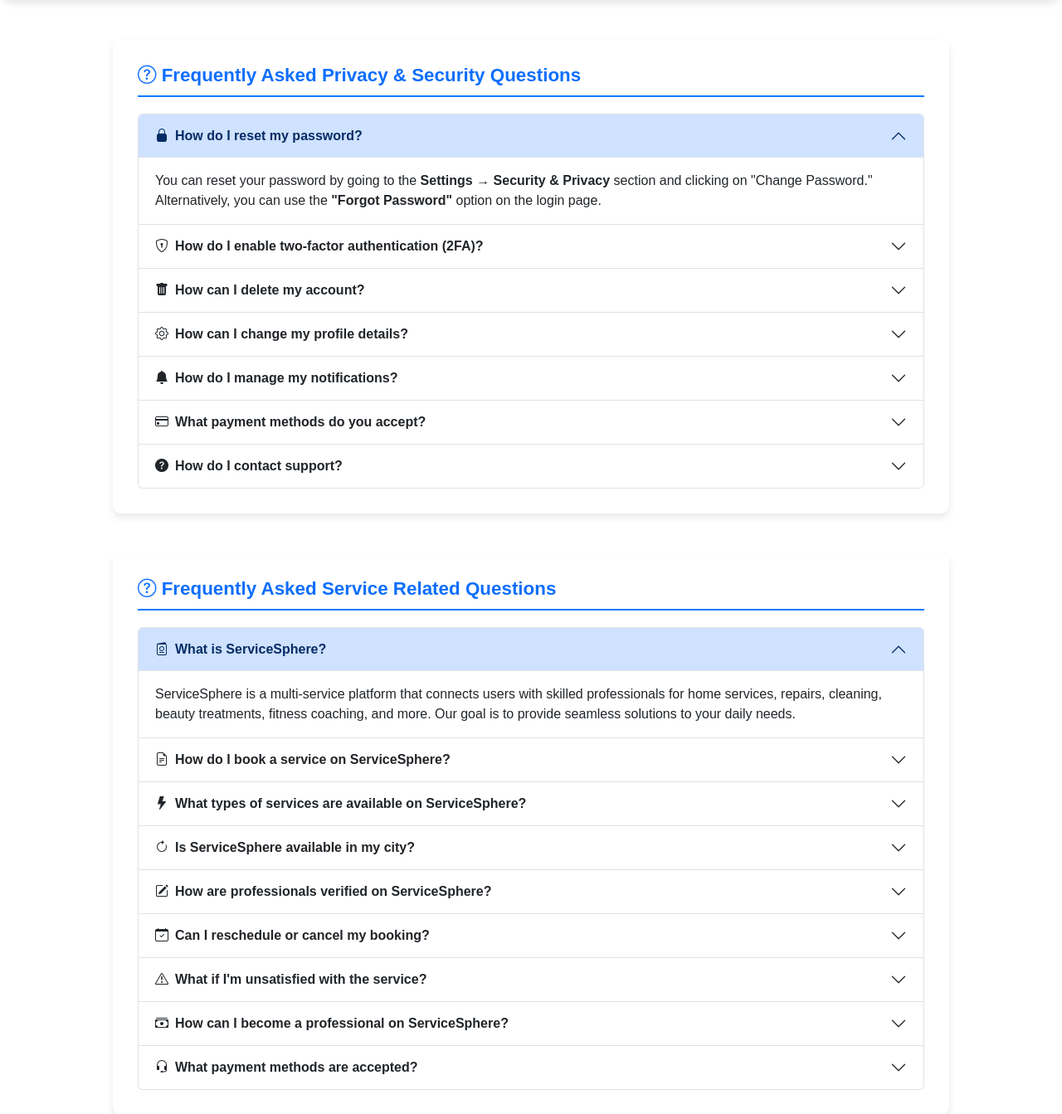
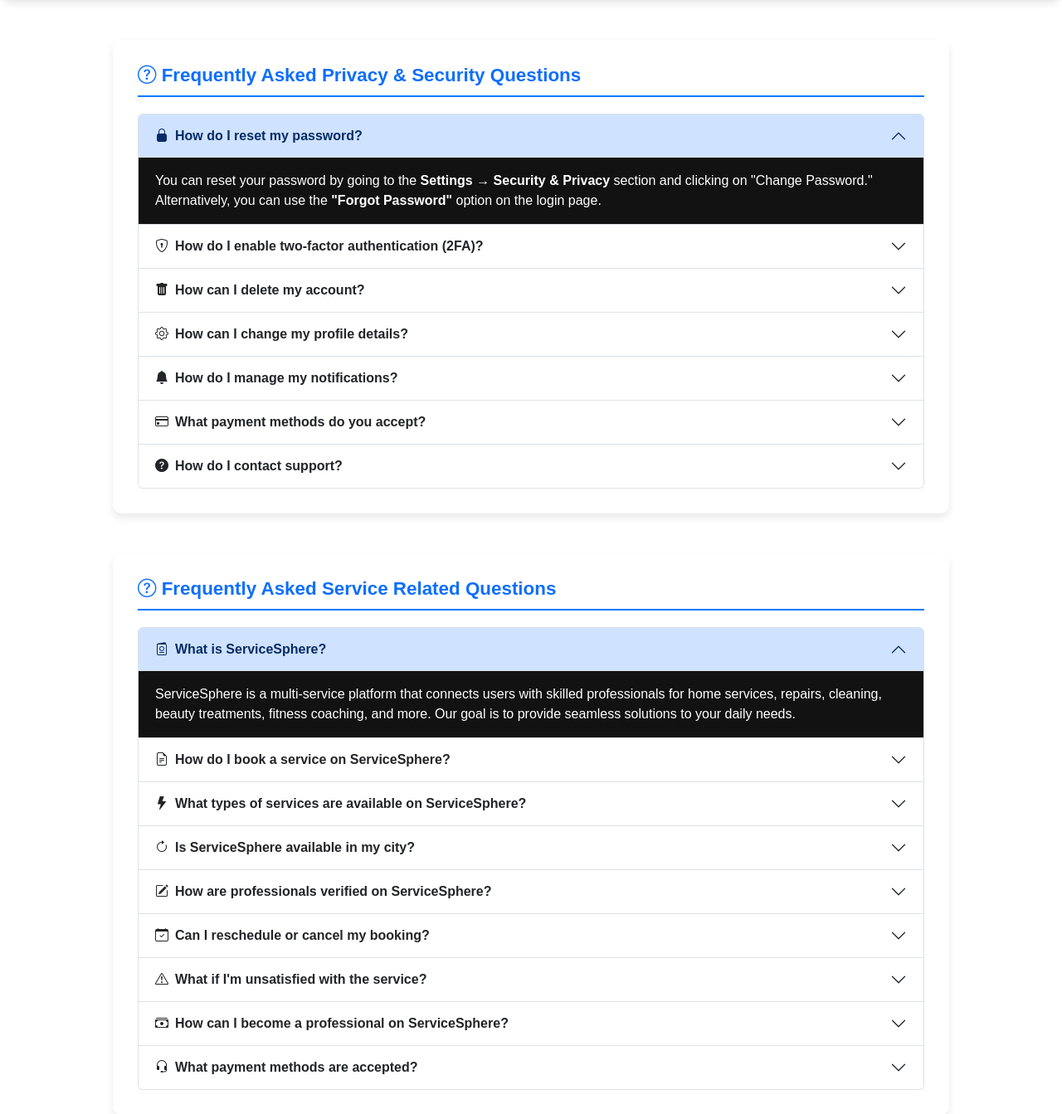
Before and after one commit to shiv1119/Team-Leveling, a Django app: page /faq/ in a window 1280 px wide. Shown: the part 75-1418 px from the top of the page at 83% size. Run offline with Django 4.2, Linux system fonts and the light colour scheme; some libraries are stand-ins or nearby versions.

Commit message:
fixed faq darkmode

```diff
--- a/user/templates/user/faq.html
+++ b/user/templates/user/faq.html
@@ -25,17 +25,17 @@
 </style>
 
 <div class="row mt-5">
-    <div class="faq-container fade-in">
+    <div class="faq-container fade-in dark-mode-card text-dark-mode">
         <h2 class="faq-header text-primary"><i class="bi bi-question-circle"></i> Frequently Asked Privacy & Security Questions</h2>
 
         <div class="accordion" id="faqAccordion">
             <div class="accordion-item">
                 <h2 class="accordion-header" id="faq1">
-                    <button class="accordion-button" type="button" data-bs-toggle="collapse" data-bs-target="#answer1">
+                    <button class="accordion-button password-instruction" type="button" data-bs-toggle="collapse" data-bs-target="#answer1">
                         <i class="bi bi-lock-fill me-2"></i> How do I reset my password?
                     </button>
                 </h2>
-                <div id="answer1" class="accordion-collapse collapse show" data-bs-parent="#faqAccordion">
+                <div id="answer1" class="accordion-collapse collapse show dark-mode" data-bs-parent="#faqAccordion">
                     <div class="accordion-body">
                         You can reset your password by going to the <strong>Settings → Security & Privacy</strong> section and clicking on "Change Password." Alternatively, you can use the <b>"Forgot Password"</b> option on the login page.
                     </div>
@@ -43,13 +43,13 @@
             </div>
 
             <!-- Question 2 -->
-            <div class="accordion-item">
+            <div class="accordion-item dark">
                 <h2 class="accordion-header" id="faq2">
-                    <button class="accordion-button collapsed" type="button" data-bs-toggle="collapse" data-bs-target="#answer2">
+                    <button class="accordion-button collapsed password-instruction" type="button" data-bs-toggle="collapse" data-bs-target="#answer2">
                         <i class="bi bi-shield-lock me-2"></i> How do I enable two-factor authentication (2FA)?
                     </button>
                 </h2>
-                <div id="answer2" class="accordion-collapse collapse" data-bs-parent="#faqAccordion">
+                <div id="answer2" class="accordion-collapse collapse dark-mode" data-bs-parent="#faqAccordion">
                     <div class="accordion-body">
                         To enable 2FA, go to <b>Settings → Security & Privacy</b> and enable <b>Two-Factor Authentication (2FA)</b>. You can choose between <b>Email, SMS, or an Authenticator App</b> for verification.
                     </div>
@@ -59,11 +59,11 @@
             <!-- Question 3 -->
             <div class="accordion-item">
                 <h2 class="accordion-header" id="faq3">
-                    <button class="accordion-button collapsed" type="button" data-bs-toggle="collapse" data-bs-target="#answer3">
+                    <button class="accordion-button collapsed password-instruction" type="button" data-bs-toggle="collapse" data-bs-target="#answer3">
                         <i class="bi bi-trash-fill me-2"></i> How can I delete my account?
                     </button>
                 </h2>
-                <div id="answer3" class="accordion-collapse collapse" data-bs-parent="#faqAccordion">
+                <div id="answer3" class="accordion-collapse collapse dark-mode" data-bs-parent="#faqAccordion">
                     <div class="accordion-body">
                         You can delete your account by navigating to <b>Settings → Account Management</b> and selecting <b>"Delete Account."</b> Please note that this action is permanent and cannot be undone.
                     </div>
@@ -73,11 +73,11 @@
             <!-- Question 4 -->
             <div class="accordion-item">
                 <h2 class="accordion-header" id="faq4">
-                    <button class="accordion-button collapsed" type="button" data-bs-toggle="collapse" data-bs-target="#answer4">
+                    <button class="accordion-button collapsed password-instruction" type="button" data-bs-toggle="collapse" data-bs-target="#answer4">
                         <i class="bi bi-gear me-2"></i> How can I change my profile details?
                     </button>
                 </h2>
-                <div id="answer4" class="accordion-collapse collapse" data-bs-parent="#faqAccordion">
+                <div id="answer4" class="accordion-collapse collapse dark-mode" data-bs-parent="#faqAccordion">
                     <div class="accordion-body">
                         You can update your profile information by going to <b>Settings → Profile</b>. There, you can edit your <b>name, email, phone number, and profile picture</b>.
                     </div>
@@ -87,11 +87,11 @@
             <!-- Question 5 -->
             <div class="accordion-item">
                 <h2 class="accordion-header" id="faq5">
-                    <button class="accordion-button collapsed" type="button" data-bs-toggle="collapse" data-bs-target="#answer5">
+                    <button class="accordion-button collapsed password-instruction" type="button" data-bs-toggle="collapse" data-bs-target="#answer5">
                         <i class="bi bi-bell-fill me-2"></i> How do I manage my notifications?
                     </button>
                 </h2>
-                <div id="answer5" class="accordion-collapse collapse" data-bs-parent="#faqAccordion">
+                <div id="answer5" class="accordion-collapse collapse dark-mode" data-bs-parent="#faqAccordion">
                     <div class="accordion-body">
                         To customize your notifications, go to <b>Settings → Notification Preferences</b>. You can enable or disable different types of notifications, including <b>email, SMS, and push notifications</b>.
                     </div>
@@ -101,11 +101,11 @@
             <!-- Question 6 -->
             <div class="accordion-item">
                 <h2 class="accordion-header" id="faq6">
-                    <button class="accordion-button collapsed" type="button" data-bs-toggle="collapse" data-bs-target="#answer6">
+                    <button class="accordion-button collapsed password-instruction" type="button" data-bs-toggle="collapse" data-bs-target="#answer6">
                         <i class="bi bi-credit-card me-2"></i> What payment methods do you accept?
                     </button>
                 </h2>
-                <div id="answer6" class="accordion-collapse collapse" data-bs-parent="#faqAccordion">
+                <div id="answer6" class="accordion-collapse collapse dark-mode" data-bs-parent="#faqAccordion">
                     <div class="accordion-body">
                         We accept a variety of payment methods, including <b>Credit/Debit Cards, PayPal, UPI, and Net Banking</b>. You can manage your payment methods under <b>Settings → Payments</b>.
                     </div>
@@ -114,11 +114,11 @@
 
             <div class="accordion-item">
                 <h2 class="accordion-header" id="faq7">
-                    <button class="accordion-button collapsed" type="button" data-bs-toggle="collapse" data-bs-target="#answer7">
+                    <button class="accordion-button collapsed password-instruction" type="button" data-bs-toggle="collapse" data-bs-target="#answer7">
                         <i class="bi bi-question-circle-fill me-2"></i> How do I contact support?
                     </button>
                 </h2>
-                <div id="answer7" class="accordion-collapse collapse" data-bs-parent="#faqAccordion">
+                <div id="answer7" class="accordion-collapse collapse dark-mode" data-bs-parent="#faqAccordion">
                     <div class="accordion-body">
                         If you need assistance, you can reach out to our <b>support team</b> via the <b>"Contact Us (<a href="{% url 'contact-us' %}">here</a>)"</b> page or email us at <b>supportpassportX@gmail.com.</b>
                     </div>
@@ -131,18 +131,18 @@
 
 <!-- Service Related Question -->
 <div class="row mt-5">
-    <div class="faq-container fade-in">
+    <div class="faq-container fade-in dark-mode-card">
         <h2 class="faq-header text-primary"><i class="bi bi-question-circle"></i> Frequently Asked Service Related Questions</h2>
 
         <div class="accordion" id="faqAccordion">
 
             <div class="accordion-item">
                 <h2 class="accordion-header" id="faq8">
-                    <button class="accordion-button" type="button" data-bs-toggle="collapse" data-bs-target="#answer8">
+                    <button class="accordion-button password-instruction" type="button" data-bs-toggle="collapse" data-bs-target="#answer8">
                         <i class="bi bi-passport me-2"></i>What is ServiceSphere?
                     </button>
                 </h2>
-                <div id="answer8" class="accordion-collapse collapse show" data-bs-parent="#faqAccordion">
+                <div id="answer8" class="accordion-collapse collapse show dark-mode" data-bs-parent="#faqAccordion">
                     <div class="accordion-body">
                         ServiceSphere is a multi-service platform that connects users with skilled professionals for home services, repairs, cleaning, beauty treatments, fitness coaching, and more. Our goal is to provide seamless solutions to your daily needs.
                     </div>
@@ -151,11 +151,11 @@
 
             <div class="accordion-item">
                 <h2 class="accordion-header" id="faq9">
-                    <button class="accordion-button collapsed" type="button" data-bs-toggle="collapse" data-bs-target="#answer9">
+                    <button class="accordion-button collapsed password-instruction" type="button" data-bs-toggle="collapse" data-bs-target="#answer9">
                         <i class="bi bi-file-earmark-text me-2"></i> How do I book a service on ServiceSphere?
                     </button>
                 </h2>
-                <div id="answer9" class="accordion-collapse collapse" data-bs-parent="#faqAccordion">
+                <div id="answer9" class="accordion-collapse collapse dark-mode" data-bs-parent="#faqAccordion">
                     <div class="accordion-body">
                         Booking a Service is Easy!
                         <ul>
@@ -171,11 +171,11 @@
 
             <div class="accordion-item">
                 <h2 class="accordion-header" id="faq10">
-                    <button class="accordion-button collapsed" type="button" data-bs-toggle="collapse" data-bs-target="#answer10">
+                    <button class="accordion-button collapsed password-instruction" type="button" data-bs-toggle="collapse" data-bs-target="#answer10">
                         <i class="bi bi-lightning-fill me-2"></i> What types of services are available on ServiceSphere?
                     </button>
                 </h2>
-                <div id="answer10" class="accordion-collapse collapse" data-bs-parent="#faqAccordion">
+                <div id="answer10" class="accordion-collapse collapse dark-mode" data-bs-parent="#faqAccordion">
                     <div class="accordion-body">
                         <h5>Our Services</h5>
                         <p>We offer a wide range of services, including:</p>
@@ -192,11 +192,11 @@
 
             <div class="accordion-item">
                 <h2 class="accordion-header" id="faq11">
-                    <button class="accordion-button collapsed" type="button" data-bs-toggle="collapse" data-bs-target="#answer11">
+                    <button class="accordion-button collapsed password-instruction" type="button" data-bs-toggle="collapse" data-bs-target="#answer11">
                         <i class="bi bi-arrow-clockwise me-2"></i> Is ServiceSphere available in my city?
                     </button>
                 </h2>
-                <div id="answer11" class="accordion-collapse collapse" data-bs-parent="#faqAccordion">
+                <div id="answer11" class="accordion-collapse collapse dark-mode" data-bs-parent="#faqAccordion">
                     <div class="accordion-body">
                         ServiceSphere is rapidly expanding. To check service availability in your area, simply enter your location on our homepage or contact our support team.                    </div>
                 </div>
@@ -204,11 +204,11 @@
 
             <div class="accordion-item">
                 <h2 class="accordion-header" id="faq12">
-                    <button class="accordion-button collapsed" type="button" data-bs-toggle="collapse" data-bs-target="#answer12">
+                    <button class="accordion-button collapsed password-instruction" type="button" data-bs-toggle="collapse" data-bs-target="#answer12">
                         <i class="bi bi-pencil-square me-2"></i> How are professionals verified on ServiceSphere?
                     </button>
                 </h2>
-                <div id="answer12" class="accordion-collapse collapse" data-bs-parent="#faqAccordion">
+                <div id="answer12" class="accordion-collapse collapse dark-mode" data-bs-parent="#faqAccordion">
                     <div class="accordion-body">
                         We conduct thorough background checks and verify qualifications before allowing professionals to join our platform. Each professional’s profile includes ratings and reviews for added transparency.                    </div>
                 </div>
@@ -216,11 +216,11 @@
 
             <div class="accordion-item">
                 <h2 class="accordion-header" id="faq13">
-                    <button class="accordion-button collapsed" type="button" data-bs-toggle="collapse" data-bs-target="#answer13">
+                    <button class="accordion-button collapsed password-instruction" type="button" data-bs-toggle="collapse" data-bs-target="#answer13">
                         <i class="bi bi-calendar-check me-2"></i> Can I reschedule or cancel my booking?
                     </button>
                 </h2>
-                <div id="answer13" class="accordion-collapse collapse" data-bs-parent="#faqAccordion">
+                <div id="answer13" class="accordion-collapse collapse dark-mode" data-bs-parent="#faqAccordion">
                     <div class="accordion-body">
                         Yes, you can reschedule or cancel your booking directly from your account. Please note that cancellations may be subject to a fee depending on the timing.                    </div>
                 </div>
@@ -228,11 +228,11 @@
 
             <div class="accordion-item">
                 <h2 class="accordion-header" id="faq14">
-                    <button class="accordion-button collapsed" type="button" data-bs-toggle="collapse" data-bs-target="#answer14">
+                    <button class="accordion-button collapsed password-instruction" type="button" data-bs-toggle="collapse" data-bs-target="#answer14">
                         <i class="bi bi-exclamation-triangle me-2"></i> What if I'm unsatisfied with the service?
                     </button>
                 </h2>
-                <div id="answer14" class="accordion-collapse collapse" data-bs-parent="#faqAccordion">
+                <div id="answer14" class="accordion-collapse collapse dark-mode" data-bs-parent="#faqAccordion">
                     <div class="accordion-body">
                         We value customer satisfaction. If you’re unhappy with the service provided, please contact our support team within 24 hours, and we will help resolve the issue or arrange a redo if necessary.
                     </div>
@@ -241,11 +241,11 @@
 
             <div class="accordion-item">
                 <h2 class="accordion-header" id="faq15">
-                    <button class="accordion-button collapsed" type="button" data-bs-toggle="collapse" data-bs-target="#answer15">
+                    <button class="accordion-button collapsed password-instruction" type="button" data-bs-toggle="collapse" data-bs-target="#answer15">
                         <i class="bi bi-cash-stack me-2"></i> How can I become a professional on ServiceSphere?
                     </button>
                 </h2>
-                <div id="answer15" class="accordion-collapse collapse" data-bs-parent="#faqAccordion">
+                <div id="answer15" class="accordion-collapse collapse dark-mode" data-bs-parent="#faqAccordion">
                     <div class="accordion-body">
                         To join as a professional:
                         - Visit our "Become a Professional" page.
@@ -259,11 +259,11 @@
 
             <div class="accordion-item">
                 <h2 class="accordion-header" id="faq16">
-                    <button class="accordion-button collapsed" type="button" data-bs-toggle="collapse" data-bs-target="#answer16">
+                    <button class="accordion-button collapsed password-instruction" type="button" data-bs-toggle="collapse" data-bs-target="#answer16">
                         <i class="bi bi-headset me-2"></i> What payment methods are accepted?
                     </button>
                 </h2>
-                <div id="answer16" class="accordion-collapse collapse" data-bs-parent="#faqAccordion">
+                <div id="answer16" class="accordion-collapse collapse dark-mode" data-bs-parent="#faqAccordion">
                     <div class="accordion-body">
                         We accept multiple payment methods, including credit/debit cards, UPI, net banking, and digital wallets. Cash on delivery may also be available for certain services.
                     </div>
```
